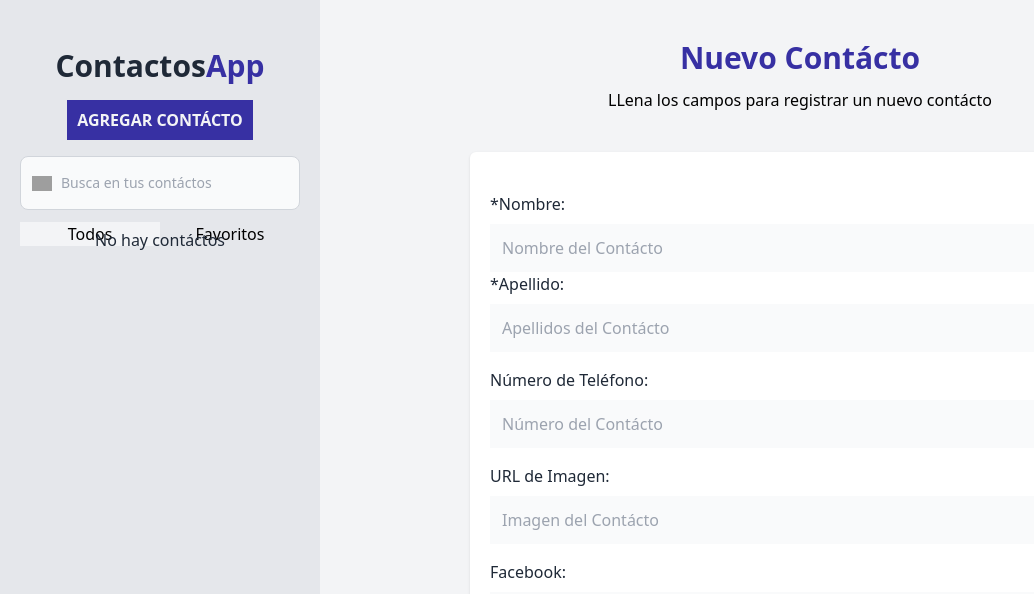
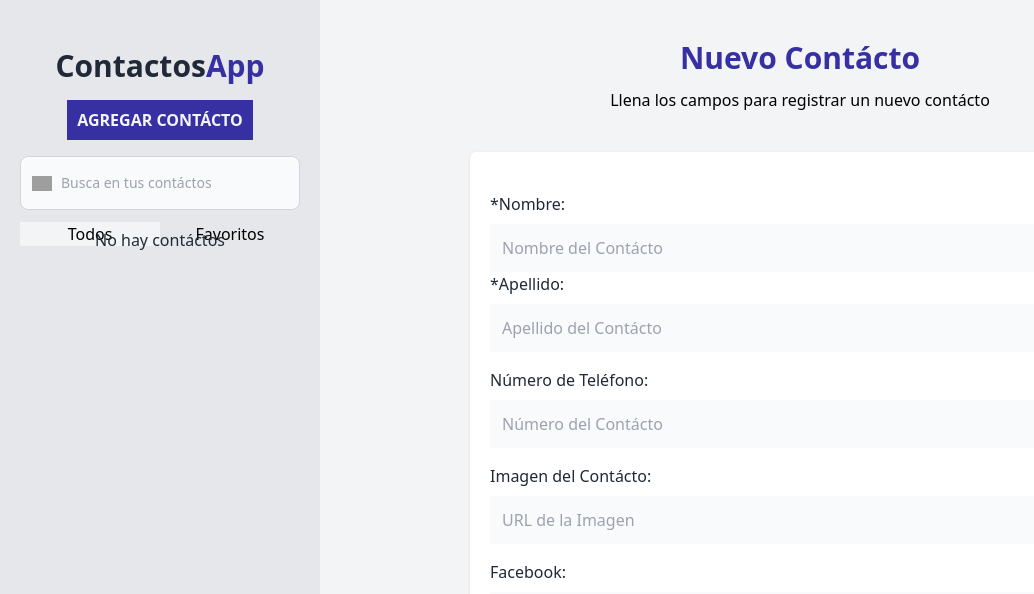
Before and after one commit to devcoso/ContactosApp, a React (Vite) app: page /agregar in a window 1280 px wide. Shown: the top 594 px of the page, without its empty margins (0-1034 px from the left). Built offline with nearby package versions, Linux system fonts and the light colour scheme; grey boxes are pictures that could not be loaded.

Commit message:
Arreglando gramática

```diff
--- a/src/pages/Add.tsx
+++ b/src/pages/Add.tsx
@@ -54,7 +54,7 @@ export default function Add() {
   return (
     <>
         <h1 className="font-black text-3xl text-indigo-800 text-center">Nuevo Contácto</h1>
-        <p className="mt-3 text-center">LLena los campos para registrar un nuevo contácto</p>
+        <p className="mt-3 text-center">Llena los campos para registrar un nuevo contácto</p>
 
         <div className="bg-white shadow rounded-md md:w-3/4 mx-auto px-5 py-10 mt-10">
             <form>
@@ -80,7 +80,7 @@ export default function Add() {
                     id="lastName"
                     itemType="text"
                     className="mt-2 block w-full p-3 bg-gray-50"
-                    placeholder="Apellidos del Contácto"
+                    placeholder="Apellido del Contácto"
                     name="lastName"
                     value={lastName}
                     onChange={(e) => setLastName(e.target.value)}
@@ -105,12 +105,12 @@ export default function Add() {
                     <label
                         className="text-gray-800"
                         htmlFor="picture"
-                    >URL de Imagen:</label>
+                    >Imagen del Contácto:</label>
                     <input
                         id="picture"
                         itemType="text"
                         className="mt-2 block w-full p-3 bg-gray-50"
-                        placeholder="Imagen del Contácto"
+                        placeholder="URL de la Imagen"
                         name="picture"
                         value={picture}
                         onChange={(e) => setPicture(e.target.value)}
@@ -180,12 +180,12 @@ export default function Add() {
                     <label
                         className="text-gray-800"
                         htmlFor="linkedin"
-                    >Linekdin:</label>
+                    >Linkedin:</label>
                     <input
                         id="linkedin"
                         itemType="text"
                         className="mt-2 block w-full p-3 bg-gray-50"
-                        placeholder="Usuario de Linekdin del Contácto"
+                        placeholder="Usuario de Linkedin del Contácto"
                         name="linkedin"
                         value={linkedin}
                         onChange={(e) => setLinkedin(e.target.value)}
@@ -212,7 +212,7 @@ export default function Add() {
                     onClick={handleSubmit}
                     type="submit"
                     className="mt-5 cursor-pointer hover:bg-indigo-900 w-full bg-indigo-800 p-3 uppercase font-bold text-white text-sm"
-                    value='Registrar Contácto'
+                    value='Añadir Contácto'
                 />
             </form>
         </div>
--- a/src/pages/Edit.tsx
+++ b/src/pages/Edit.tsx
@@ -58,7 +58,7 @@ export default function Edit() {
   return (
     <>
         <h1 className="font-black text-3xl text-indigo-800 text-center">Editar Contácto</h1>
-        <p className="mt-3 text-center">Edita los compos del contácto que desees</p>
+        <p className="mt-3 text-center">Edita los campos del contácto que desees</p>
 
         <div className="bg-white shadow rounded-md md:w-3/4 mx-auto px-5 py-10 mt-10">
             <form>
@@ -109,12 +109,12 @@ export default function Edit() {
                     <label
                         className="text-gray-800"
                         htmlFor="picture"
-                    >URL de Imagen:</label>
+                    >Imagen del Contácto:</label>
                     <input
                         id="picture"
                         itemType="text"
                         className="mt-2 block w-full p-3 bg-gray-50"
-                        placeholder="Imagen del Contácto"
+                        placeholder="URL de la Imagen"
                         name="picture"
                         value={picture}
                         onChange={(e) => setPicture(e.target.value)}
@@ -184,12 +184,12 @@ export default function Edit() {
                     <label
                         className="text-gray-800"
                         htmlFor="linkedin"
-                    >Linekdin:</label>
+                    >Linkedin:</label>
                     <input
                         id="linkedin"
                         itemType="text"
                         className="mt-2 block w-full p-3 bg-gray-50"
-                        placeholder="Usuario de Linekdin del Contácto"
+                        placeholder="Usuario de Linkedin del Contácto"
                         name="linkedin"
                         value={linkedin}
                         onChange={(e) => setLinkedin(e.target.value)}
```
Also changed, not shown: 1 other file (tests, documents, lock files or other folders).
